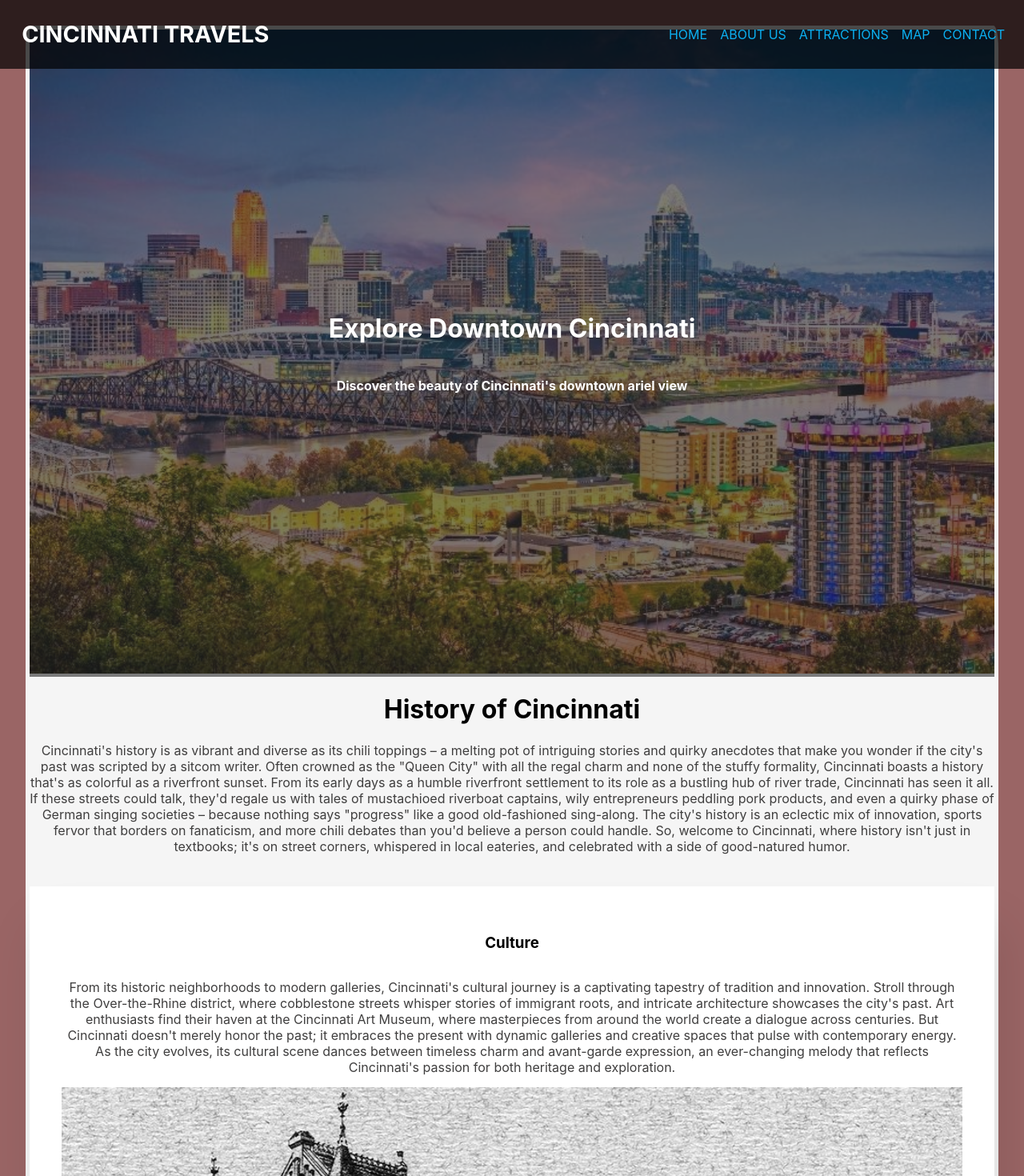
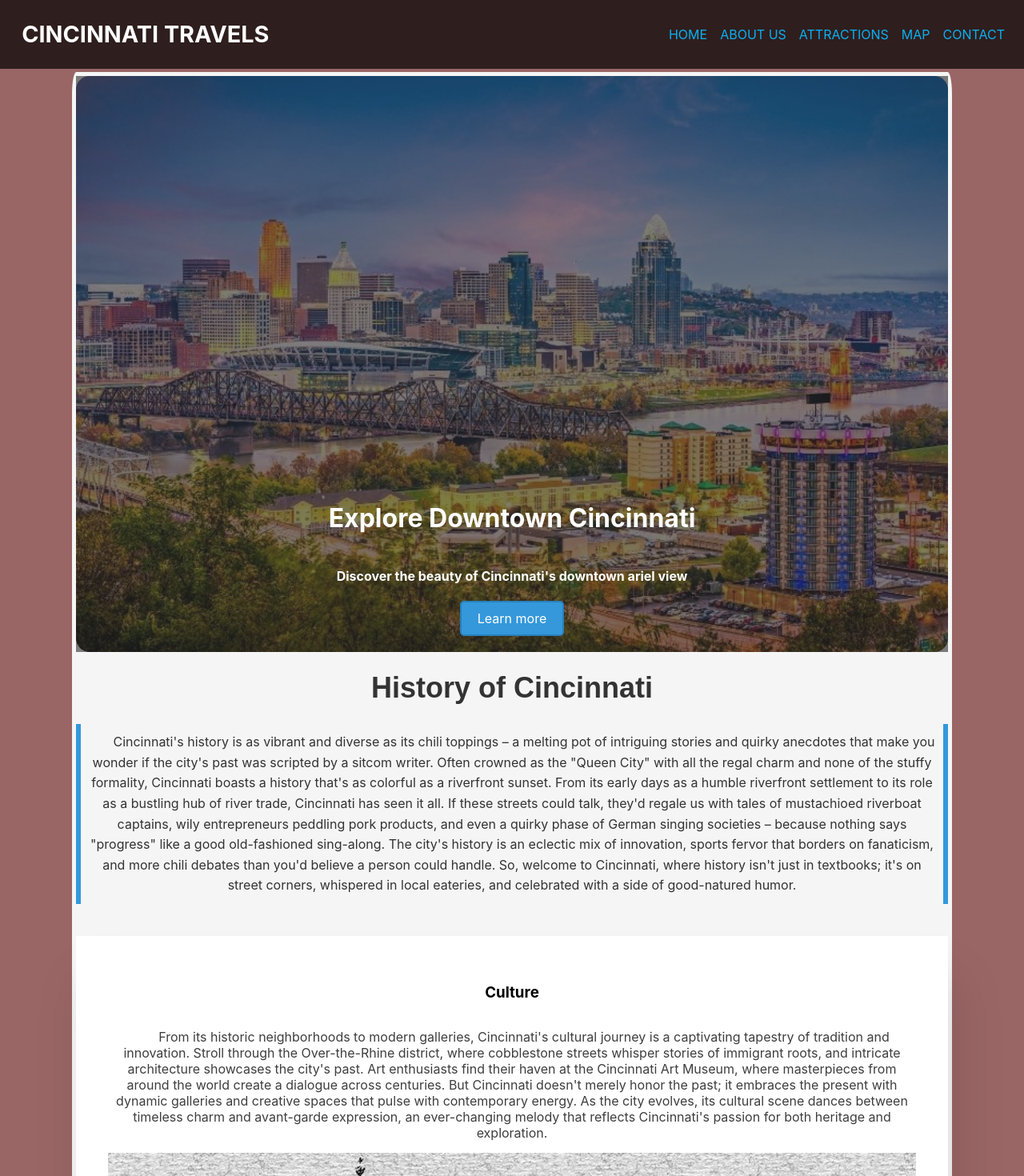
Before and after one commit to BenjaminMcQueen/capstone, a React (Create React App) app: page / in a window 1280 px wide. Shown: the top 1470 px of the page at 80% size. Built offline with nearby package versions, Linux system fonts and the light colour scheme; some icons are missing.

Commit message:
Adding css

```diff
--- a/src/components/home/Section1.jsx
+++ b/src/components/home/Section1.jsx
@@ -1,4 +1,4 @@
-import React from 'react';
+import React from "react";
 import attractionscinn from "../images/attractionscinn.jpeg";
 
 const Section1 = () => {
@@ -10,6 +10,14 @@ const Section1 = () => {
         <div className="overlay">
           <h1 className="explore">Explore Downtown Cincinnati</h1>
           <h4>Discover the beauty of Cincinnati's downtown ariel view</h4>
+          <div class="anchor-box">
+            <a
+              href="https://www.google.com/search?q=cincinnati+visit&oq=cincinnati+visit&aqs=chrome..69i57j69i64j69i60.4333j0j4&sourceid=chrome&ie=UTF-8#ip=1"
+              target="_blank"
+            >
+              Learn more
+            </a>
+          </div>
         </div>
       </div>
     </div>
--- a/src/components/home/Section2/History.jsx
+++ b/src/components/home/Section2/History.jsx
@@ -3,8 +3,8 @@ import React from 'react';
 const History = () => {
     return (
         <div className="history-text">
-            <h1>History of Cincinnati</h1>
-            <p>
+            <h1 className='history-title'>History of Cincinnati</h1>
+            <p className='history-para'>
                 Cincinnati's history is as vibrant and diverse as its chili toppings – a melting pot of intriguing stories and quirky anecdotes that make you wonder if the city's past was scripted by a sitcom writer. Often crowned as the "Queen City" with all the regal charm and none of the stuffy formality, Cincinnati boasts a history that's as colorful as a riverfront sunset. From its early days as a humble riverfront settlement to its role as a bustling hub of river trade, Cincinnati has seen it all. If these streets could talk, they'd regale us with tales of mustachioed riverboat captains, wily entrepreneurs peddling pork products, and even a quirky phase of German singing societies – because nothing says "progress" like a good old-fashioned sing-along. The city's history is an eclectic mix of innovation, sports fervor that borders on fanaticism, and more chili debates than you'd believe a person could handle. So, welcome to Cincinnati, where history isn't just in textbooks; it's on street corners, whispered in local eateries, and celebrated with a side of good-natured humor.
             </p>
         </div>
--- a/src/index.css
+++ b/src/index.css
@@ -6,9 +6,12 @@ body {
     sans-serif;
   -webkit-font-smoothing: antialiased;
   -moz-osx-font-smoothing: grayscale;
-  max-width: 95vw;
-  margin: 2.5vw;
-  align-content: center;
+  max-width: 100vw;
+  /* margin: 2.5vw; */
+  margin: 50px;
+  padding: 40px;
+  /* margin-top: 74px; */
+  /* align-content: center; */
 }
 
 code {
@@ -76,21 +79,20 @@ code {
 .section1 {
   display: flex;
 }
-
 .img-container {
   position: relative;
   width: 100%;
-  height: 100%;
+  height: 90vh;
   /* margin-top: 30px; */
+  border-radius: 5px;
 }
-
 .img {
   width: 100%;
-  height: 100%;
-  object-fit: contain;
+  height: 90vh;
+  object-fit: fit;
   opacity: 0.8;
+  border-radius: 17px;
 }
-
 .overlay {
   position: absolute;
   top: 0;
@@ -103,16 +105,47 @@ code {
   box-sizing: border-box;
   display: flex;
   flex-direction: column;
-  justify-content: center;
+  justify-content: end;
   align-items: center;
 }
-
+.anchor-box {
+  display: inline-block;
+  background-color: #3498db;
+  padding: 10px 20px;
+  border: 2px solid #2980b9;
+  border-radius: 5px;
+}
+.anchor-box a {
+  text-decoration: none; /* Remove underlines from the link text */
+  color: #ffffff;
+}
 .home-img {
   width: 100%;
 }
+/* Section2 history */
+.history-title {
+  font-family: "Montserrat", sans-serif;
+  font-size: 36px;
+  color: #333;
+  text-align: center;
+}
+.history-para {
+  font-size: 16px;
+  line-height: 1.6;
+  color: #333;
+  margin-bottom: 20px;
+  border-left: 6px solid #3498db;
+  border-right: 6px solid #3498db;
+  padding: 10px;
+
+}
+p::first-letter {
+  margin-left: 30px;
+}
+/* culture */
+
 
 /* home/5 most visited places */
-
 ul {
   list-style: none;
 }
@@ -217,8 +250,6 @@ ul {
 .m5 {
   margin-bottom: 5px;
 }
-
-
 
 /* Footers css */
 footer {
@@ -401,14 +432,12 @@ p {
   -webkit-background-clip: text;
   -webkit-text-fill-color: transparent;
   animation: textclip 4s linear infinite;
-
 }
 
 @keyframes textclip {
   to {
     background-position: 200% center;
     font-size: 20px;
-
   }
 }
 
```
Lines whose indentation alone changed are shown as unchanged.
